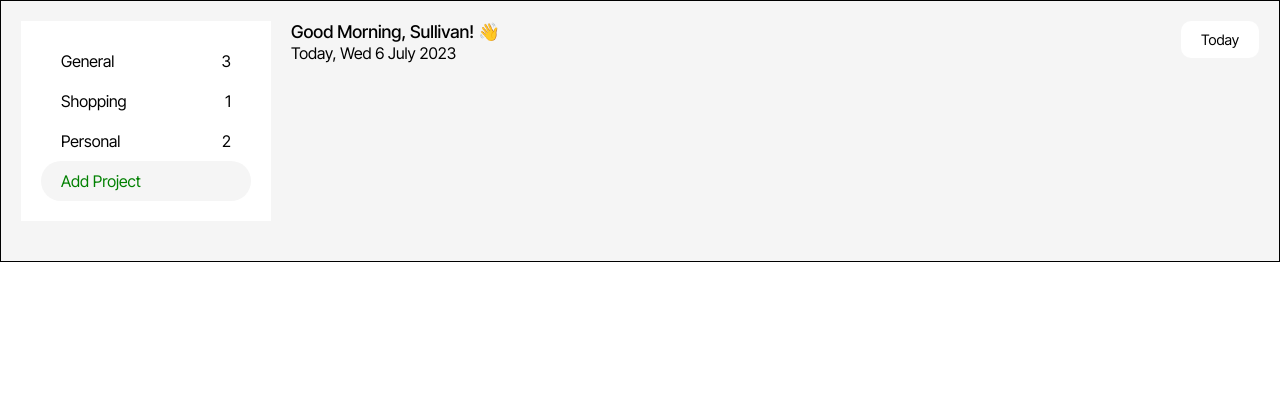
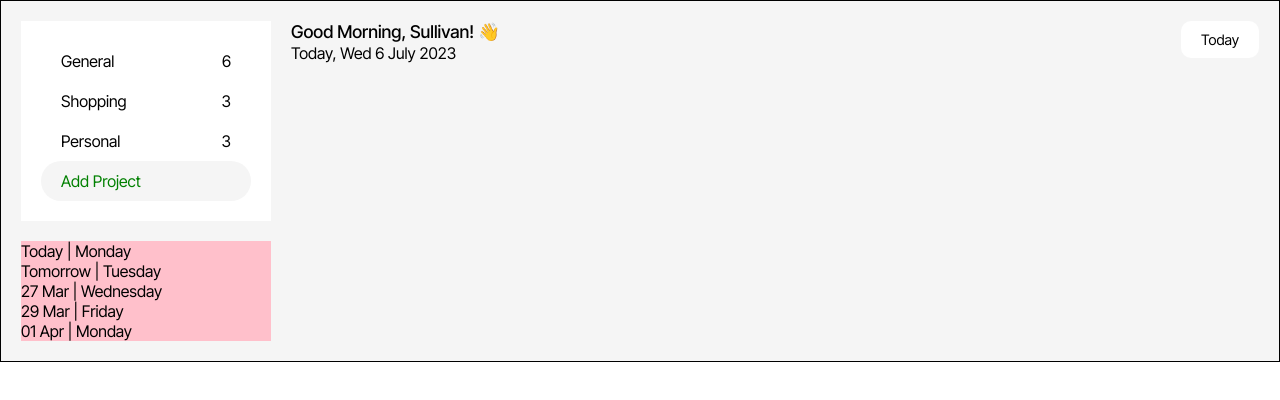
Before and after one commit to finnian-smith/to-do-app, a website built with webpack: page src/index.html in a window 1280 px wide. Built offline with nearby package versions, Linux system fonts and the light colour scheme.

Commit message:
Develop basic to-do list section

```diff
--- /dev/null
+++ b/src/components/todo-list.js
@@ -0,0 +1,64 @@
+import "../styles/todo-list.css";
+import Todo from "../models/todo.js";
+import { format, isToday, isTomorrow } from "date-fns";
+
+class TodoList {
+  constructor(todos, container) {
+    this.todos = todos;
+    this.container = container;
+  }
+
+  render() {
+    this.container.textContent = "";
+
+    this.createDateHeaders();
+  }
+
+  // function to create date headers
+  createDateHeaders() {
+    const dates = this.getUniqueDates();
+
+    dates.forEach((date) => {
+      const displayDate = this.getDisplayDate(date);
+      const dateElement = this.createDateElement(displayDate);
+      this.container.appendChild(dateElement);
+    });
+  }
+
+  // create unique date headers
+  getUniqueDates() {
+    let dates = new Set();
+
+    this.todos.forEach((todo) => {
+      dates.add(todo.dueDate);
+    });
+
+    return dates;
+  }
+
+  // get display date for date headers
+  getDisplayDate(dueDate) {
+    const dayOfWeek = format(dueDate, "EEEE");
+    const formattedDate = format(dueDate, "dd MMM");
+    return isToday(dueDate)
+      ? `Today | ${dayOfWeek}`
+      : isTomorrow(dueDate)
+      ? `Tomorrow | ${dayOfWeek}`
+      : `${formattedDate} | ${dayOfWeek}`;
+  }
+
+  // create data element for dom tree
+  createDateElement(displayDate) {
+    const dateElement = document.createElement("div");
+    dateElement.textContent = displayDate;
+    return dateElement;
+  }
+
+  // function to append each todo item to the correct date
+
+  // function to create each todo item
+
+  // function that filters todo items by project / tag
+}
+
+export default TodoList;
--- a/src/dom.js
+++ b/src/dom.js
@@ -1,78 +1,61 @@
 import ProjectList from "./components/project-list.js";
+import TodoList from "./components/todo-list.js";
+import Todo from "./models/todo.js";
+import Project from "./models/project.js";
+import {
+  createTodo,
+  createProject,
+  addTodoToProject,
+  deleteTodoFromProject,
+  deleteProject,
+} from "../src/logic/todo-manager.js";
 
-// project list
-const projects = [
-  {
-    title: "General",
-    todoItems: [
-      ["Buy milk", "2024-03-25", "High", "Shopping"],
-      ["Gym", "2024-03-25", "Medium", "Personal"],
-      ["Gym", "2024-03-27", "Medium", "Personal"],
-    ],
-  },
-  {
-    title: "Shopping",
-    todoItems: [["Buy milk", "2024-03-25", "High", "Shopping"]],
-  },
-  {
-    title: "Personal",
-    todoItems: [
-      ["Gym", "2024-03-25", "Medium", "Personal"],
-      ["Gym", "2024-03-27", "Medium", "Personal"],
-    ],
-  },
-];
+// projects
+const project1 = createProject("General");
+const project2 = createProject("Shopping");
+const project3 = createProject("Personal");
 
-const container = document.querySelector("#project-list-section");
-const projectList = new ProjectList(projects, container);
-projectList.render();
+const projects = [project1, project2, project3];
 
-// original
-function renderProject(project, container) {
-  const projectElement = document.createElement("div");
-  projectElement.classList.add("project-title");
-  projectElement.textContent = `${project.title}`;
-  container.appendChild(projectElement);
+// todos
+const todo1 = createTodo("Buy milk", "2024-03-25", "High", "Shopping");
+const todo2 = createTodo("Gym", "2024-03-25", "Medium", "Personal");
+const todo3 = createTodo("Buy protein", "2024-03-26", "High", "Shopping");
+const todo4 = createTodo("Gym", "2024-03-27", "Medium", "Personal");
+const todo5 = createTodo("Buy pants", "2024-03-29", "Medium", "Shopping");
+const todo6 = createTodo("Gym", "2024-04-01", "Medium", "Personal");
 
-  project.todoItems.forEach((todo) => {
-    const todoElement = createTodoElement(todo);
-    projectElement.appendChild(todoElement);
+const todos = [todo1, todo2, todo3, todo4, todo5, todo6];
+
+// dynamically add todos to projects
+projects.forEach((project) => {
+  todos.forEach((todo) => {
+    if (project.title == "General" || project.title == todo.tag) {
+      addTodoToProject(project, todo);
+    }
   });
+});
+
+// renders project list
+function renderProjectList() {
+  const projectListContainer = document.querySelector("#project-list-section");
+  const projectList = new ProjectList(projects, projectListContainer);
+  projectList.render();
 }
 
-function createTodoElement(todo) {
-  const todoElement = document.createElement("div");
-  todoElement.classList.add("todo");
-  todoElement.innerHTML = `
-      <h3>${todo.title}</h3>
-      <p>Due Date: ${todo.dueDate}</p>
-      <p>Priority: ${todo.priority}</p>
-      <p>Tag: ${todo.tag}</p>
-    `;
-  return todoElement;
+// renders todo list
+function renderTodoList() {
+  const todoListContainer = document.querySelector("#todo-list-section");
+  const todoList = new TodoList(todos, todoListContainer);
+  todoList.render();
 }
 
-// maybe below is a good approach
-function addEventHandlers(app) {
-  app.addEventListener("click", function (event) {
-    const target = event.target;
+// for testing and can be removed
+console.log(project1);
+console.log(project2);
+console.log(project3);
 
-    // Check if the clicked element is a delete button for a todo item
-    if (target.classList.contains("delete-todo")) {
-      const todoElement = target.closest(".todo");
-      const todoId = todoElement.dataset.todoId; // Assuming each todo item has a unique ID
-      // Find and delete the corresponding todo item from the project
-      // Delete the todo item from the DOM
-    }
-
-    // Check if the clicked element is a delete button for a project
-    if (target.classList.contains("delete-project")) {
-      // Find and delete the corresponding project
-      // Delete the project from the DOM
-    }
-  });
-}
-
+// remove modal
 document.addEventListener("click", function (event) {
   const menuContainer = document.querySelector(".menu-container");
   const burgerMenuButton = document.querySelector(".burger-menu-button");
@@ -90,4 +73,4 @@ document.addEventListener("click", function (event) {
   }
 });
 
-export { renderProject }; // add in "addEventHandlers" here
+export { renderProjectList, renderTodoList }; // add in "addEventHandlers" here
--- a/src/index.html
+++ b/src/index.html
@@ -24,12 +24,11 @@
         </div>
       </header>
 
-      <div id="project-list-section">
-        <p class="project-list-header">Lists</p>
-        <!-- p tag - Not rendered as render() -> textContent = "" -->
-      </div>
+      <div id="todo-list-section"></div>
 
-      <div id="todo-content"></div>
+      <div id="project-list-section"></div>
+
+      <!-- <div id="todo-content"></div> -->
     </div>
   </body>
 </html>
--- a/src/index.js
+++ b/src/index.js
@@ -1,34 +1,8 @@
 import "../src/styles/main.css";
-import {
-  createTodo,
-  createProject,
-  addTodoToProject,
-  deleteTodoFromProject,
-  deleteProject,
-} from "../src/logic/todo-manager.js";
 import { initialiseDatePicker } from "../src/logic/date-picker.js";
-import { renderProject } from "./dom.js";
+import { renderProjectList, renderTodoList } from "./dom.js";
 
-const project1 = createProject("Shopping List");
-const project2 = createProject("Personal List");
-
-// const projects = [project1, project2];
-
-const todo1 = createTodo("Buy milk", "2024-03-25", "High", "Shopping");
-const todo2 = createTodo("Gym", "2024-03-25", "Medium", "Personal");
-const todo3 = createTodo("Gym", "2024-03-27", "Medium", "Personal");
-
-addTodoToProject(project1, todo1);
-addTodoToProject(project2, todo2);
-
-console.log(project1);
-console.log(project2);
-
-// const projectList = document.querySelector("#project-list-section");
-// renderProjectList(projects, projectList);
-
-const todoContent = document.querySelector("#todo-content");
-// renderProject(project1, todoContent);
-// renderProject(project2, todoContent);
+renderProjectList();
+renderTodoList();
 
 initialiseDatePicker();
--- /dev/null
+++ b/src/styles/todo-list.css
@@ -0,0 +1,3 @@
+#todo-list-section {
+  background-color: pink;
+}
```
Also changed, not shown: dist/bundle.js, dist/index.html.
